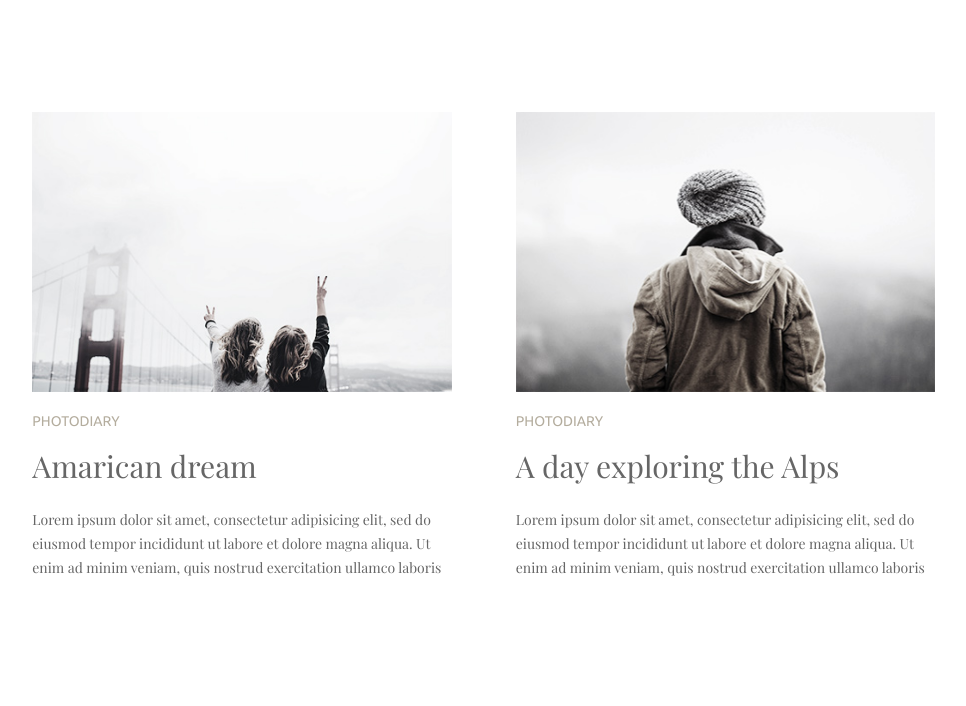
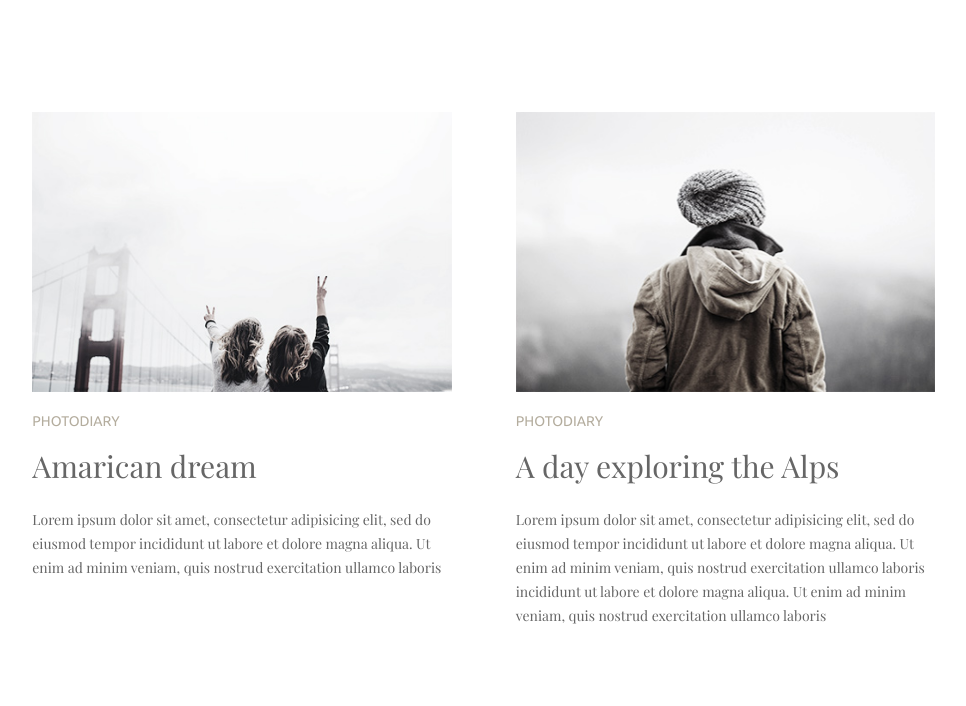
Before and after one commit to vvpwork/homework2.github.io, a plain HTML site: page index.html in a window 1280 px wide. Shown: the part 697-1403 px from the top of the page, without its empty margins (156-1122 px from the left). Drawn offline with nearby package versions, Linux system fonts and the light colour scheme.

Commit message:
mentor edits

```diff
--- a/css/style.css
+++ b/css/style.css
@@ -53,6 +53,7 @@ body {
      margin-right: 60px;
      margin-bottom: 115px;
      text-align: left;
+     vertical-align: top;
  }
 
  .last-article-preview-list-items h2{
--- a/index.html
+++ b/index.html
@@ -59,7 +59,7 @@
                     <img src="./img/image-4.jpg" alt="guy looking at the alps" width="419" height="280">
                     <p class="group-of-articles">photodiary</p>
                     <h2>A day exploring the Alps</h2>
-                    <p>Lorem ipsum dolor sit amet, consectetur adipisicing elit, sed do eiusmod tempor incididunt ut labore et dolore magna aliqua. Ut enim ad minim veniam, quis nostrud exercitation ullamco laboris
+                    <p>Lorem ipsum dolor sit amet, consectetur adipisicing elit, sed do eiusmod tempor incididunt ut labore et dolore magna aliqua. Ut enim ad minim veniam, quis nostrud exercitation ullamco laboris incididunt ut labore et dolore magna aliqua. Ut enim ad minim veniam, quis nostrud exercitation ullamco laboris
                     </p>
                 </li>
                 <li class="last-article-preview-list-items">
```
